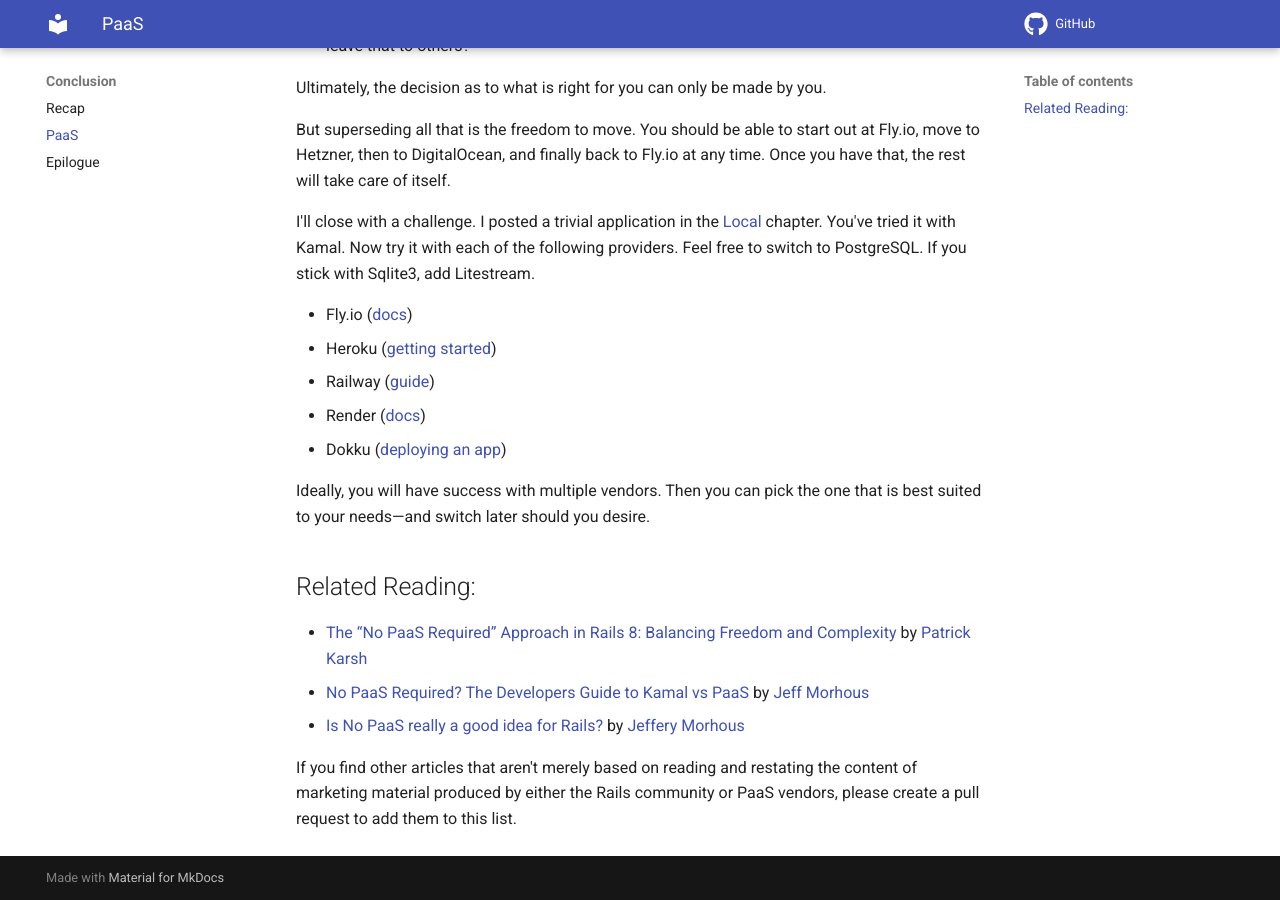
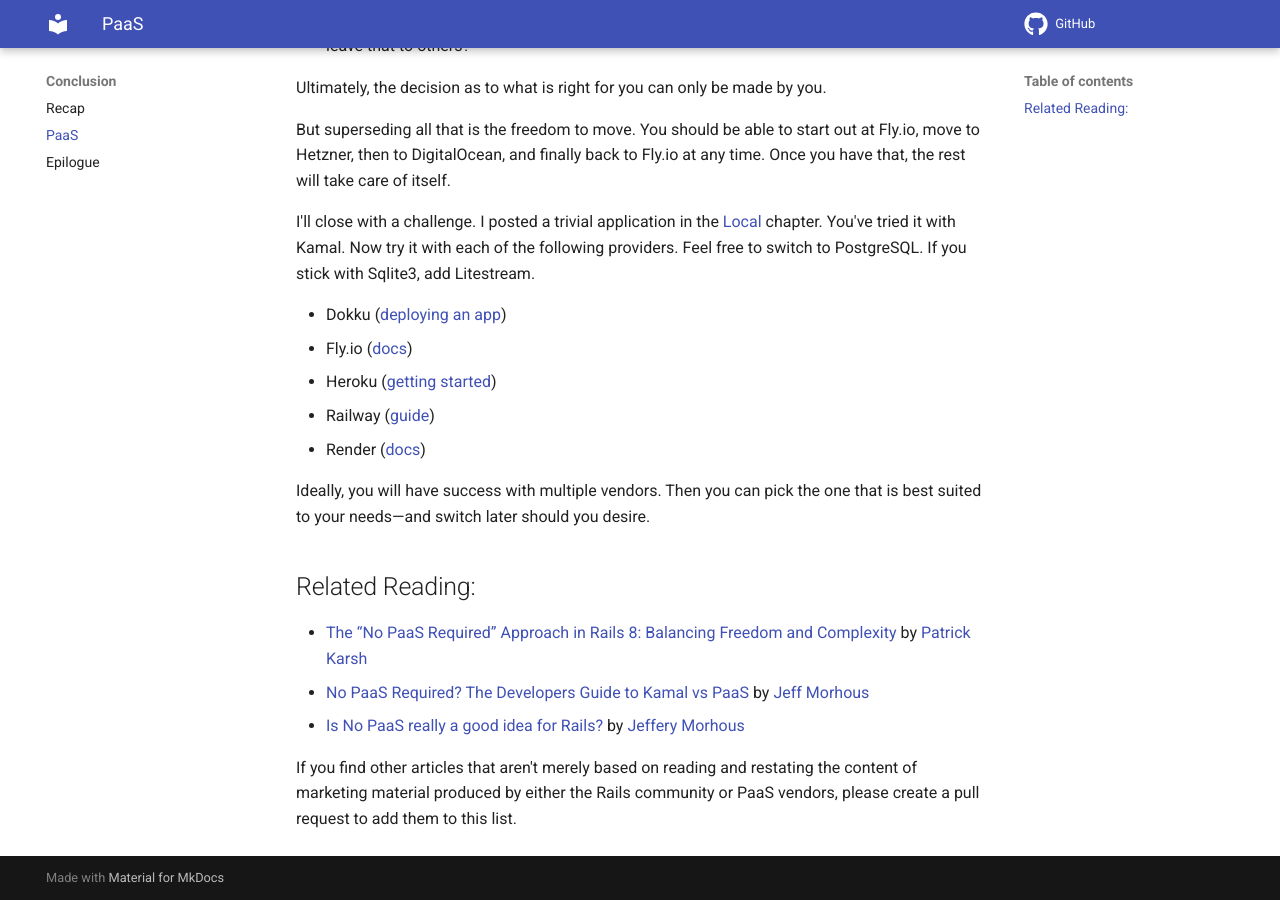
Before and after one commit to rubys/kamal-in-production, an MkDocs documentation site: the page built from docs/PaaS.md, in a window 1280 px wide and 900 px high, scrolled down 1043 px. Built offline with MkDocs 1.6.1 and Material for MkDocs 9.7.7, drawn with Linux system fonts in a browser that asks for light colours; comment, search, counter and statistics services are not loaded.

Commit message:
alphabetize

```diff
--- a/docs/PaaS.md
+++ b/docs/PaaS.md
@@ -31,11 +31,11 @@
 
 I'll close with a challenge. I posted a trivial application in the [Local](Local.md) chapter. You've tried it with Kamal. Now try it with each of the following providers. Feel free to switch to PostgreSQL. If you stick with Sqlite3, add Litestream.
 
+- Dokku ([deploying an app](https://dokku.com/docs/deployment/application-deployment/))
 - Fly.io ([docs](https://fly.io/rails))
 - Heroku ([getting started](https://devcenter.heroku.com/articles/getting-started-with-rails8))
 - Railway ([guide](https://docs.railway.com/guides/rails))
 - Render ([docs](https://render.com/docs/deploy-rails))
-- Dokku ([deploying an app](https://dokku.com/docs/deployment/application-deployment/))
 
 Ideally, you will have success with multiple vendors. Then you can pick the one that is best suited to your needs—and switch later should you desire.
 
```
